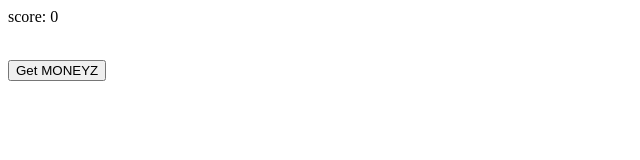
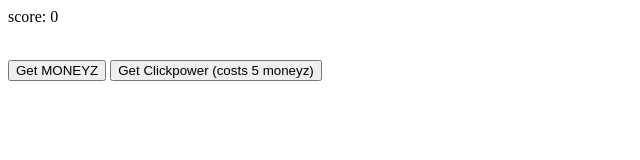
Before and after one commit to Sjelly23/sjelly23.github.io, a plain HTML site: page clicky-clicky/index.html in a window 1280 px wide. Shown: the whole page, without its empty margins (0-640 px from the left). Drawn offline with Linux system fonts and the light colour scheme.

Commit message:
Add Click Power Button

```diff
--- a/clicky-clicky/index.html
+++ b/clicky-clicky/index.html
@@ -6,6 +6,7 @@
         <p id="scoreCounter">score: wip</p>
         <br>
         <button onclick="getMoneyz(clickPower)">Get MONEYZ</button>
+        <button onclick="buyThing(5, () => {getClickPower(1);})">Get Clickpower (costs 5 moneyz)</button>
         <script src="script.js"></script>
     </body>
 </html>
--- a/clicky-clicky/script.js
+++ b/clicky-clicky/script.js
@@ -12,6 +12,16 @@ function getMoneyz(moneyzToGet){
     updateScoreCounter();
 }
 
+function getClickPower(clickPowerToGet){
+    clickPower += clickPowerToGet;
+}
+
+function buyThing(cost, callback){
+    if(moneyz >= cost){
+        callback();
+    }
+}
+
 function init(){
     updateScoreCounter();
 }
```
